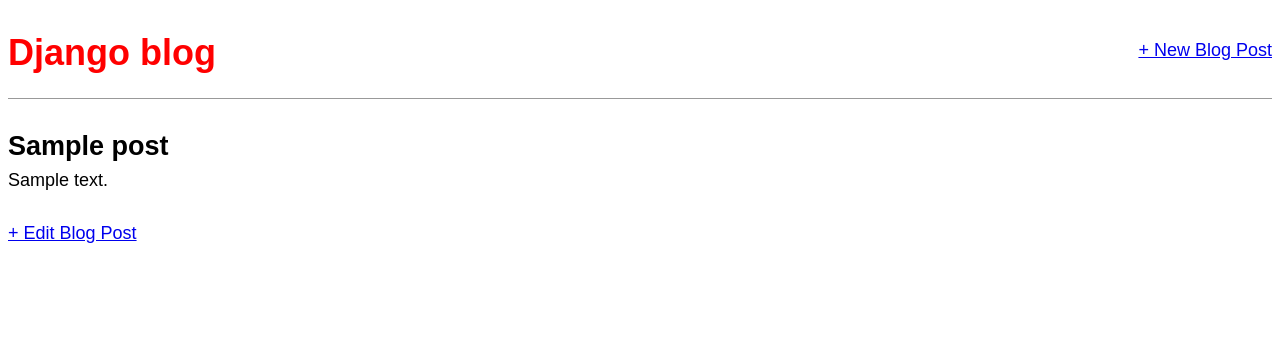
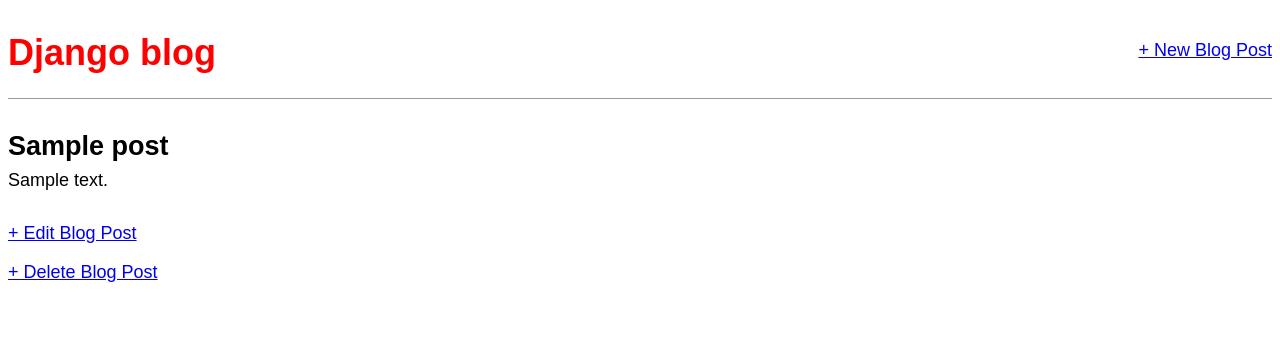
Before and after one commit to GustavoPMex/blog-practice, a Django app: page /post/1/ in a window 1280 px wide. Shown: the top 359 px of the page. Run offline with Django 3.2, Linux system fonts and the light colour scheme; tables that the repository leaves empty hold one stand-in row (values such as "Sample post").

Commit message:
Created delete form for posts

```diff
--- a/blog/templates/post_detail.html
+++ b/blog/templates/post_detail.html
@@ -5,5 +5,6 @@
         <h2>{{ object.title }}</h2>
         <p>{{ object.body }}</p>
     </div>
-    <a href="{% url 'post_edit' post.pk %}">+ Edit Blog Post</a>
+    <p><a href="{% url 'post_edit' post.pk %}">+ Edit Blog Post</a></p>
+    <p><a href="{% url 'post_delete' post.pk %}">+ Delete Blog Post</a></p
 {% endblock content %}
--- a/blog/urls.py
+++ b/blog/urls.py
@@ -5,9 +5,11 @@
     BlogDetailView,
     BlogCreateView,
     BlogUpdateView,
+    BlogDeleteView
 )
 
 urlpatterns = [
+    path('post/<int:pk>/delete/', BlogDeleteView.as_view(), name='post_delete'),
     path('post/<int:pk>/edit/', BlogUpdateView.as_view(), name='post_edit'),
     path('post/new/', BlogCreateView.as_view(), name='post_new'),
     path('post/<int:pk>/', BlogDetailView.as_view(), name='post_detail'),
--- a/blog/views.py
+++ b/blog/views.py
@@ -1,5 +1,10 @@
 from django.views.generic import ListView, DetailView
-from django.views.generic.edit import CreateView, UpdateView
+from django.views.generic.edit import (
+    CreateView,
+    UpdateView,
+    DeleteView
+)
+from django.urls import reverse_lazy
 from .models import Post
 
 
@@ -23,3 +28,9 @@
     model = Post
     template_name = 'post_edit.html'
     fields = ['title', 'body']
+
+
+class BlogDeleteView(DeleteView):
+    model = Post
+    template_name = 'post_delete.html'
+    success_url = reverse_lazy('home')
```
Also changed, not shown: blog/templates/post_delete.html (added, +10 -0 lines).
